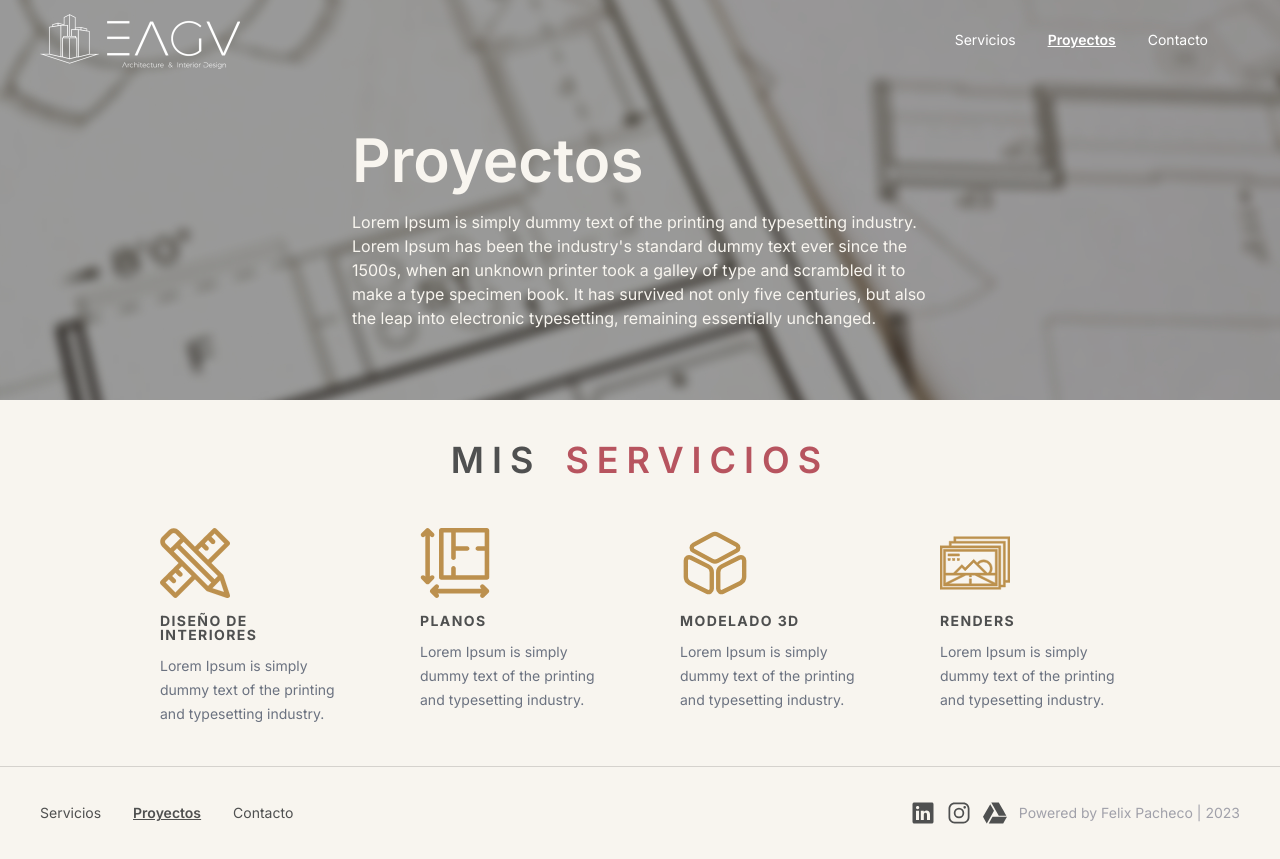
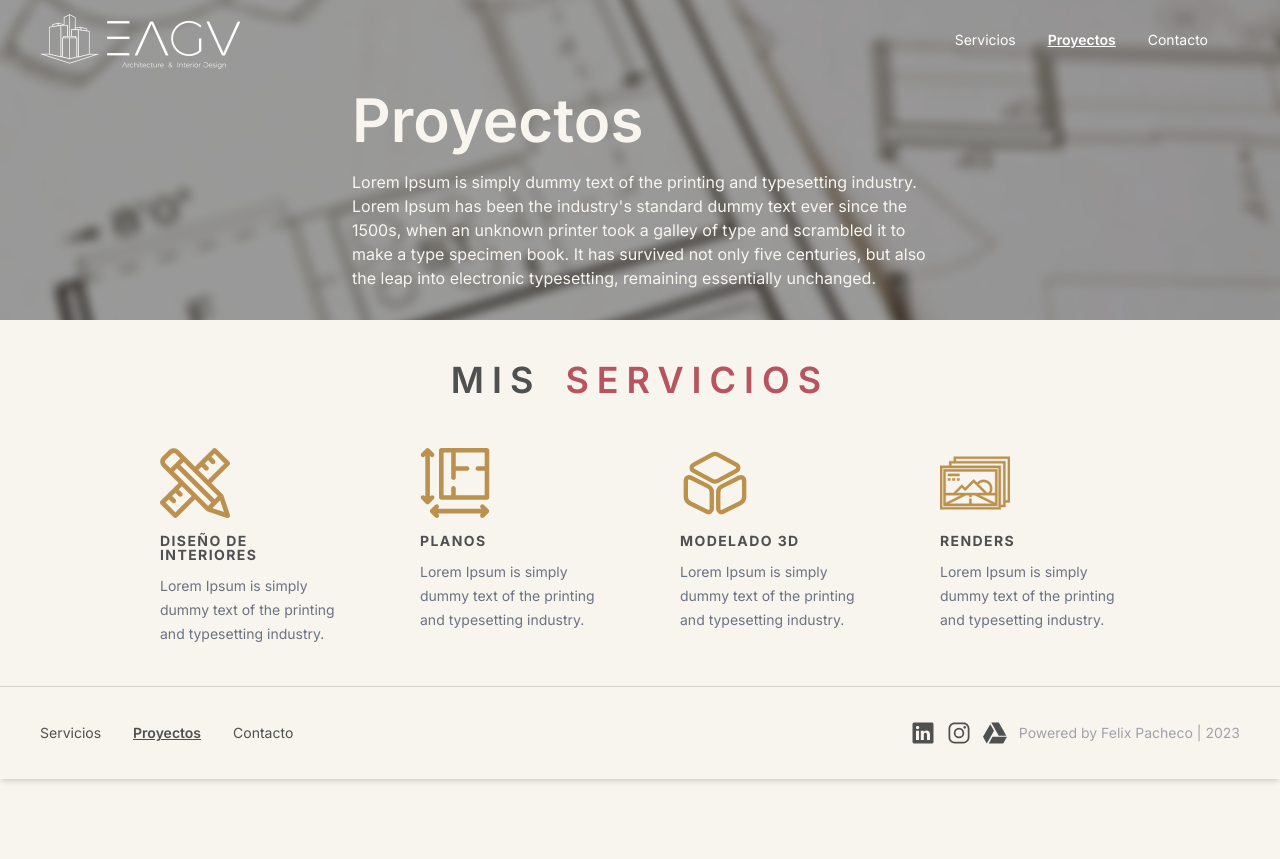
Before and after one commit to Felixmp7/portfolio-arq-eli, a Next.js app: page /projects in a window 1280 px wide. After the commit the page ends 800 px from the top, so only its background shows below. Built offline with nearby package versions, Linux system fonts and the light colour scheme.

Commit message:
Export new utility and adjust height of bg-common-banner

```diff
--- a/src/app/globals.css
+++ b/src/app/globals.css
@@ -15,6 +15,9 @@
   .px-container {
     @apply px-10;
   }
+  .py-container {
+    @apply py-10;
+  }
 }
 
 @layer utilities {
@@ -26,7 +29,7 @@
   }
 
   .bg-common-banner {
-    height: 50vh;
+    height: 40vh;
     background-image: url('/assets/banners/common.jpeg');
     background-size: cover;
     background-position-y: center;
```
